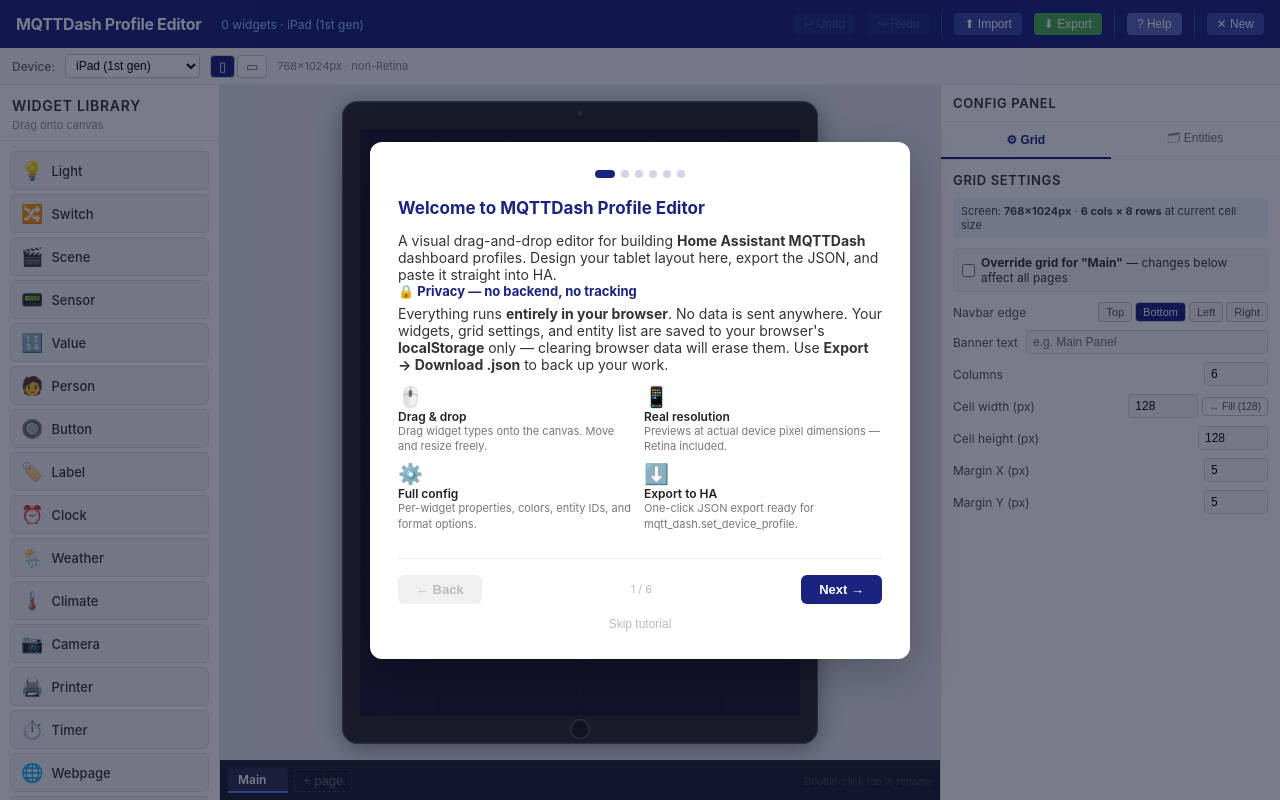
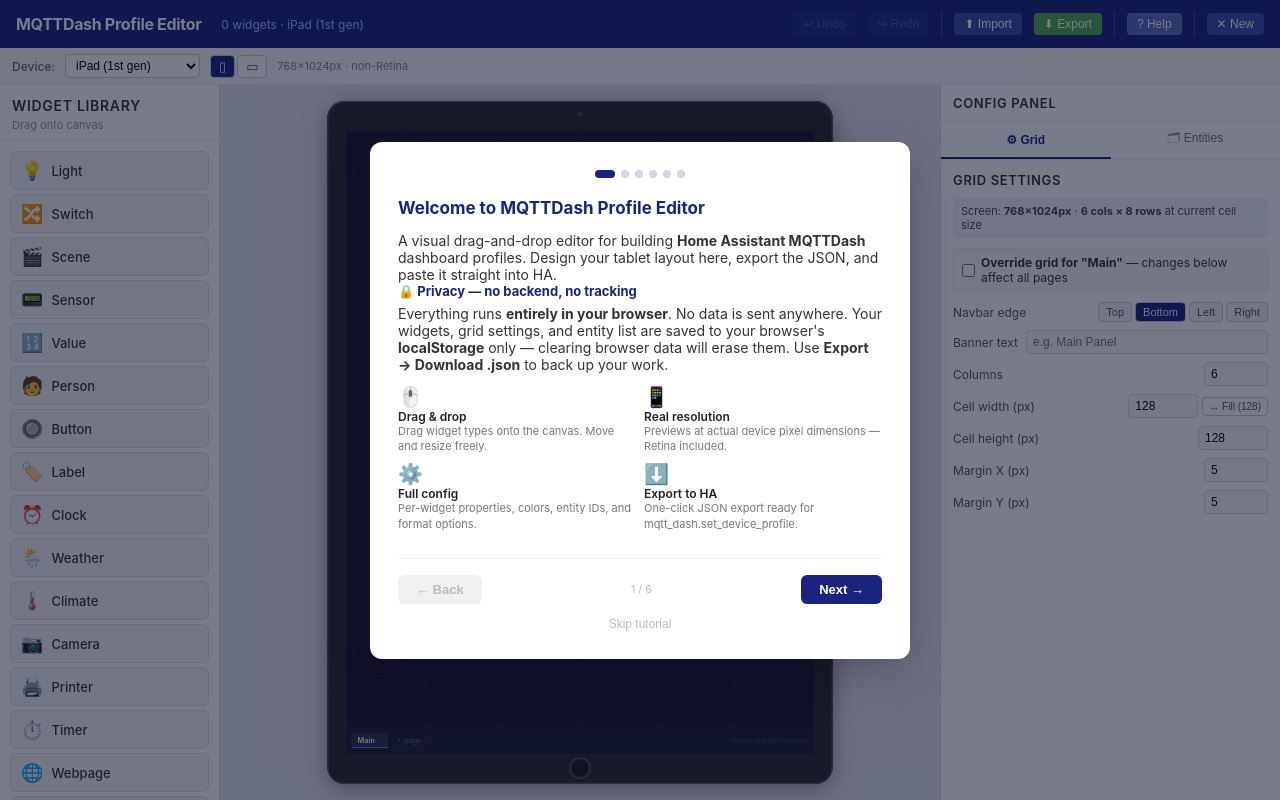
Before and after one commit to 3dg1luk43/ha_mqtt_dash_profile_editor, a React (Vite) app: page / in a window 1280 px wide. Built offline with nearby package versions, Linux system fonts and the light colour scheme.

Commit message:
feat: refactor navigation handling and improve layout for widget content area

```diff
--- a/src/App.jsx
+++ b/src/App.jsx
@@ -10,7 +10,7 @@
 import DeviceSelector from './components/DeviceSelector';
 import WidgetPalette from './components/WidgetPalette';
 import GridCanvas from './components/Canvas/GridCanvas';
-import PageTabs from './components/Canvas/PageTabs';
+import { getNavOffset } from './components/Canvas/GridCanvas';
 import ConfigPanel from './components/ConfigPanel/ConfigPanel';
 import ImportExportModal from './components/ImportExport/ImportExportModal';
 import WelcomeModal from './components/WelcomeModal';
@@ -25,7 +25,6 @@
   const [showWelcome, setShowWelcome] = useState(() => !localStorage.getItem(WELCOME_KEY));
   const { addWidget, moveWidget, pages, activePageIndex, grid, device, orientation, navbar_edge, undo, redo, setGridConfig, setPages, setBanner, setNavbarEdge } = useEditorStore();
   const widgets = pages[activePageIndex]?.widgets ?? [];
-  const navIsVertical = navbar_edge === 'left' || navbar_edge === 'right';
 
   // Auto-import shared profile from URL hash
   useEffect(() => {
@@ -107,45 +106,39 @@
 
   function getCanvasScale() {
     const { frameW, frameH } = getFrameDims(device, orientation);
-    const containerH = navIsVertical ? canvasSize.h : canvasSize.h - 40;
-    const containerW = navIsVertical ? canvasSize.w - 80 : canvasSize.w;
-    return Math.min(1, (containerH - 32) / frameH, (containerW - 32) / frameW);
+    return Math.min(1, (canvasSize.h - 32) / frameH, (canvasSize.w - 32) / frameW);
   }
 
   function dropCell(event) {
     // Use over.rect — the actual visual ClientRect of the scaled droppable frame div.
-    // This is far more accurate than computing from canvasAreaRef which is the <main> element.
     const { over, delta, active } = event;
     if (!over) return null;
 
     const { frameW, frameH, bezelLeft, bezelTop } = getFrameDims(device, orientation);
-    const scaleH = (canvasSize.h - 32) / frameH;
-    const scaleW = (canvasSize.w - 32) / frameW;
-    const scale = Math.min(1, scaleH, scaleW);
+    const scale = Math.min(1, (canvasSize.h - 32) / frameH, (canvasSize.w - 32) / frameW);
 
-    // over.rect is the visual bounding box of the droppable div (the scaled frame)
     const overRect = over.rect;
     const finalX = (event.activatorEvent?.clientX ?? 0) + delta.x;
     const finalY = (event.activatorEvent?.clientY ?? 0) + delta.y;
 
-    // Screen inset starts at bezelLeft/bezelTop within the (unscaled) frame,
-    // so in scaled screen-space it's bezelLeft*scale from the frame visual left edge.
+    // Screen origin in screen-space
     const screenLeft = overRect.left + bezelLeft * scale;
     const screenTop  = overRect.top  + bezelTop  * scale;
 
-    let px = (finalX - screenLeft) / scale;
-    let py = (finalY - screenTop)  / scale;
+    // Nav bar offset: widget content area starts after the nav bar
+    const navOff = getNavOffset(navbar_edge);
+    let px = (finalX - screenLeft) / scale - navOff.x;
+    let py = (finalY - screenTop)  / scale - navOff.y;
 
-    // For move drags: offset by where within the widget the pointer grabbed,
-    // so the widget's top-left corner aligns to the drop cell (not the cursor).
+    // For move drags: offset by grab position so widget top-left aligns to drop cell.
     const data = active?.data?.current;
     if (data?.dragType === 'move') {
       const wi = widgets.find((x) => x.id === data.widgetId);
       if (wi) {
         const pageGrid = pages[activePageIndex]?.grid ?? grid;
         const geo = tileGeometry(wi, pageGrid);
-        const grabX = (event.activatorEvent.clientX - screenLeft) / scale - geo.left;
-        const grabY = (event.activatorEvent.clientY - screenTop)  / scale - geo.top;
+        const grabX = (event.activatorEvent.clientX - screenLeft) / scale - navOff.x - geo.left;
+        const grabY = (event.activatorEvent.clientY - screenTop)  / scale - navOff.y - geo.top;
         px -= grabX;
         py -= grabY;
       }
@@ -238,16 +231,12 @@
 
         <div style={{ display: 'flex', flex: 1, overflow: 'hidden' }}>
           <WidgetPalette />
-          <main ref={canvasAreaRef} style={{ flex: 1, overflow: 'hidden', background: '#e4e7ef', position: 'relative', display: 'flex', flexDirection: navIsVertical ? 'row' : 'column' }}>
-            {navbar_edge === 'top' && <PageTabs />}
-            {navbar_edge === 'left' && <PageTabs />}
+          <main ref={canvasAreaRef} style={{ flex: 1, overflow: 'hidden', background: '#e4e7ef', position: 'relative' }}>
             <GridCanvas
-              containerWidth={navIsVertical ? canvasSize.w - 80 : canvasSize.w}
-              containerHeight={navIsVertical ? canvasSize.h : canvasSize.h - 40}
+              containerWidth={canvasSize.w}
+              containerHeight={canvasSize.h}
               dropPreview={dropPreview}
             />
-            {navbar_edge === 'bottom' && <PageTabs />}
-            {navbar_edge === 'right' && <PageTabs />}
           </main>
           <ConfigPanel />
         </div>
--- a/src/components/Canvas/GridCanvas.jsx
+++ b/src/components/Canvas/GridCanvas.jsx
@@ -3,7 +3,22 @@
 import DeviceFrame from './DeviceFrame';
 import GridOverlay from './GridOverlay';
 import WidgetTile from './WidgetTile';
+import PageTabs from './PageTabs';
 import { findOverlaps, tileGeometry } from '../../utils/gridLayout';
+
+// Navigation bar dimensions in logical points — must match the real MQTTDash app.
+export const NAV_H = 44;   // horizontal bar (top / bottom)
+export const NAV_W = 80;   // vertical sidebar (left / right)
+
+/**
+ * How much the widget content area is offset from the screen's top-left corner.
+ * bottom/right nav: widgets start at (0,0); nav bar is at the opposite edge.
+ */
+export function getNavOffset(navbar_edge) {
+  if (navbar_edge === 'top')  return { x: 0, y: NAV_H };
+  if (navbar_edge === 'left') return { x: NAV_W, y: 0 };
+  return { x: 0, y: 0 }; // bottom or right — widgets start at (0,0)
+}
 
 export function getFrameDims(device, orientation) {
   // Use logical points — the coordinate system MQTTDash uses for layout.
@@ -18,8 +33,32 @@
   return { screenW, screenH, frameW, frameH, bezelLeft: bezelSide, bezelTop };
 }
 
+// Absolute-position style for the nav bar strip inside the screen.
+function navBarStyle(navbar_edge) {
+  const base = { position: 'absolute', zIndex: 20, overflow: 'hidden' };
+  switch (navbar_edge) {
+    case 'top':    return { ...base, top: 0, left: 0, right: 0, height: NAV_H };
+    case 'bottom': return { ...base, bottom: 0, left: 0, right: 0, height: NAV_H };
+    case 'left':   return { ...base, top: 0, left: 0, bottom: 0, width: NAV_W };
+    case 'right':  return { ...base, top: 0, right: 0, bottom: 0, width: NAV_W };
+    default:       return { display: 'none' };
+  }
+}
+
+// Absolute-position style for the widget content area (screen minus nav bar).
+function contentAreaStyle(navbar_edge) {
+  const base = { position: 'absolute', overflow: 'hidden' };
+  switch (navbar_edge) {
+    case 'top':    return { ...base, top: NAV_H, left: 0, right: 0, bottom: 0 };
+    case 'bottom': return { ...base, top: 0, left: 0, right: 0, bottom: NAV_H };
+    case 'left':   return { ...base, top: 0, left: NAV_W, right: 0, bottom: 0 };
+    case 'right':  return { ...base, top: 0, left: 0, right: NAV_W, bottom: 0 };
+    default:       return { ...base, inset: 0 };
+  }
+}
+
 export default function GridCanvas({ containerWidth, containerHeight, dropPreview }) {
-  const { grid, pages, activePageIndex, selectedWidgetId, selectWidget, resizeWidget, removeWidget, device, orientation } = useEditorStore();
+  const { grid, pages, activePageIndex, selectedWidgetId, selectWidget, resizeWidget, removeWidget, device, orientation, navbar_edge } = useEditorStore();
 
   const activePage = pages[activePageIndex] ?? pages[0];
   const widgets = activePage?.widgets ?? [];
@@ -30,6 +69,11 @@
   const scaleH = (containerHeight - 32) / frameH;
   const scaleW = (containerWidth - 32) / frameW;
   const scale = Math.min(1, scaleH, scaleW);
+
+  // Content area dimensions in logical points
+  const isVerticalNav = navbar_edge === 'left' || navbar_edge === 'right';
+  const contentW = isVerticalNav ? screenW - NAV_W : screenW;
+  const contentH = isVerticalNav ? screenH : screenH - NAV_H;
 
   const { setNodeRef, isOver } = useDroppable({ id: 'grid-canvas' });
 
@@ -62,7 +106,16 @@
         onClick={() => selectWidget(null)}
       >
         <DeviceFrame screenW={screenW} screenH={screenH} orientation={orientation}>
-          <GridOverlay grid={pageGrid} width={screenW} height={screenH} />
+
+          {/* Navigation bar rendered inside the screen at the correct edge */}
+          <div style={navBarStyle(navbar_edge)}>
+            <PageTabs fill />
+          </div>
+
+          {/* Widget content area — offset from screen origin by the nav bar */}
+          <div style={contentAreaStyle(navbar_edge)}>
+            <GridOverlay grid={pageGrid} width={contentW} height={contentH} />
+
             {dropPreview && (() => {
               const geo = tileGeometry(dropPreview, pageGrid);
               return (
@@ -80,6 +133,7 @@
                 }} />
               );
             })()}
+
             {widgets.map((w) => (
               <WidgetTile
                 key={w.id}
@@ -92,6 +146,8 @@
                 onDelete={removeWidget}
               />
             ))}
+          </div>
+
         </DeviceFrame>
       </div>
     </div>
--- a/src/components/Canvas/PageTabs.jsx
+++ b/src/components/Canvas/PageTabs.jsx
@@ -1,7 +1,7 @@
 import { useState } from 'react';
 import { useEditorStore } from '../../store/editorStore';
 
-export default function PageTabs() {
+export default function PageTabs({ fill = false }) {
   const { pages, activePageIndex, navbar_edge, setActivePage, addPage, removePage, renamePage } = useEditorStore();
   const [editingIndex, setEditingIndex] = useState(null);
   const [editValue, setEditValue] = useState('');
@@ -29,8 +29,8 @@
   }
 
   const barStyle = isVertical ? {
-    width: 80,
-    height: '100%',
+    width: fill ? '100%' : 80,
+    height: fill ? '100%' : '100%',
     display: 'flex',
     flexDirection: 'column',
     alignItems: 'stretch',
@@ -41,7 +41,8 @@
     flexShrink: 0,
     overflowY: 'auto',
   } : {
-    height: 40,
+    height: fill ? '100%' : 40,
+    width: fill ? '100%' : undefined,
     display: 'flex',
     alignItems: 'center',
     gap: 2,
```
Lines whose indentation alone changed are shown as unchanged.
